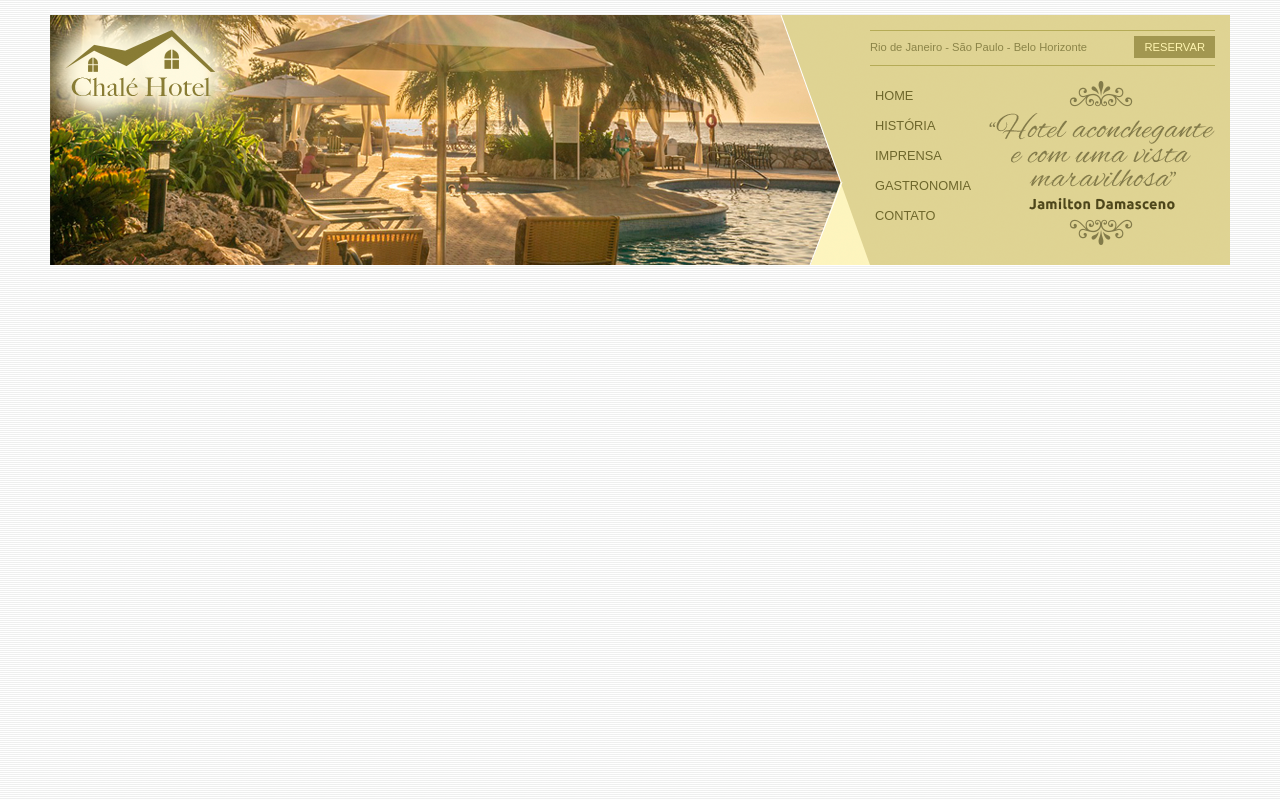
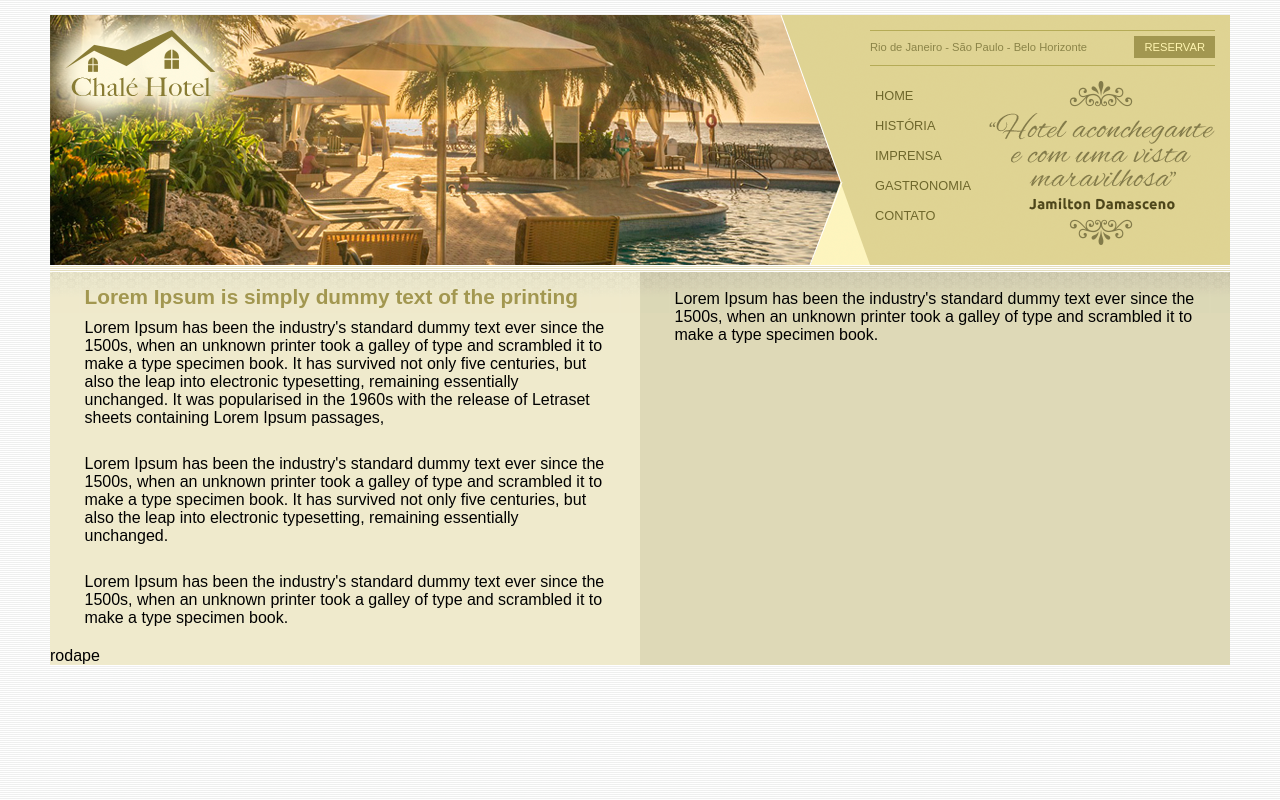
Before and after one commit to juniorcaus/Chale-hotel, a plain HTML site: page index.html in a window 1280 px wide. Drawn offline with Linux system fonts and the light colour scheme.

Commit message:
Atualizando Àrea de conteudos

```diff
--- a/css/estilo.css
+++ b/css/estilo.css
@@ -12,7 +12,7 @@ body {
 }
 
 #container {
-  background: #ede9cc;
+  background: #ede9cc url(../img/bg-container.png) top center repeat-y;
   margin: 0 auto;
   min-width: 740px;
   max-width: 1180px;
@@ -119,3 +119,39 @@ ul#navegacao a:hover {
   height: 164px;
   float: right;
 }
+
+/*-----------------------ARÉA DE CONTEUDO---------------------------------------*/
+#area-principal {
+  float: left;
+  width: 50%;
+  background: url(../img/bg-area-principal.png) top left repeat-x;
+  padding: 15px 0px;
+}
+
+#area-lateral {
+  float: right;
+  width: 50%;
+  background: url(../img/bg-area-lateral.png) top left repeat-x;
+  padding: 20px 0px;
+}
+
+.conteudo {
+  margin: 0 auto;
+  width: 90%;
+}
+
+#rodape {
+  clear: both;
+}
+
+h2 {
+  font-size: 1.3em;
+  color: #a29750;
+  padding: 5px;
+}
+
+p {
+  font-size: 1em;
+  color: black;
+  padding: 5px;
+}
--- a/index.html
+++ b/index.html
@@ -49,9 +49,30 @@
             </div>
 
 
+        </div><!-- FIM DA ID TOPO-->
+            <div id="area-principal"><!--INICIO AREA-PRINCIPAL-->
+                    <div class="conteudo">
+                        <h2>Lorem Ipsum is simply dummy text of the printing</h2>
+                            <p>Lorem Ipsum has been the industry's standard dummy text ever since the 1500s, when an unknown printer took a galley of type and scrambled it to make a type specimen book. It has survived not only five centuries, but also the leap into electronic typesetting, remaining essentially unchanged. It was popularised in the 1960s with the release of Letraset sheets containing Lorem Ipsum passages,</p>
+                            <br>
+                            <p>Lorem Ipsum has been the industry's standard dummy text ever since the 1500s, when an unknown printer took a galley of type and scrambled it to make a type specimen book. It has survived not only five centuries, but also the leap into electronic typesetting, remaining essentially unchanged.</p>
+                            <br>
+                            <p>Lorem Ipsum has been the industry's standard dummy text ever since the 1500s, when an unknown printer took a galley of type and scrambled it to make a type specimen book. </p>
+                    </div>
+
+            </div><!--FIM AREA-PRINCIPAL-->
 
 
-        </div><!-- FIM DA ID TOPO-->
+            <div id="area-lateral"><!--INICIO AREA-LATERAL-->
+                <div class="conteudo">
+                    <p>Lorem Ipsum has been the industry's standard dummy text ever since the 1500s, when an unknown printer took a galley of type and scrambled it to make a type specimen book. </p>
+                </div>
+            </div><!--FIM AREA-LATERAL-->
+
+            <div id="rodape">
+                rodape
+            </div>
+
     </div><!-- FIM DA ID CONTAINER-->
 
 </body>
```
